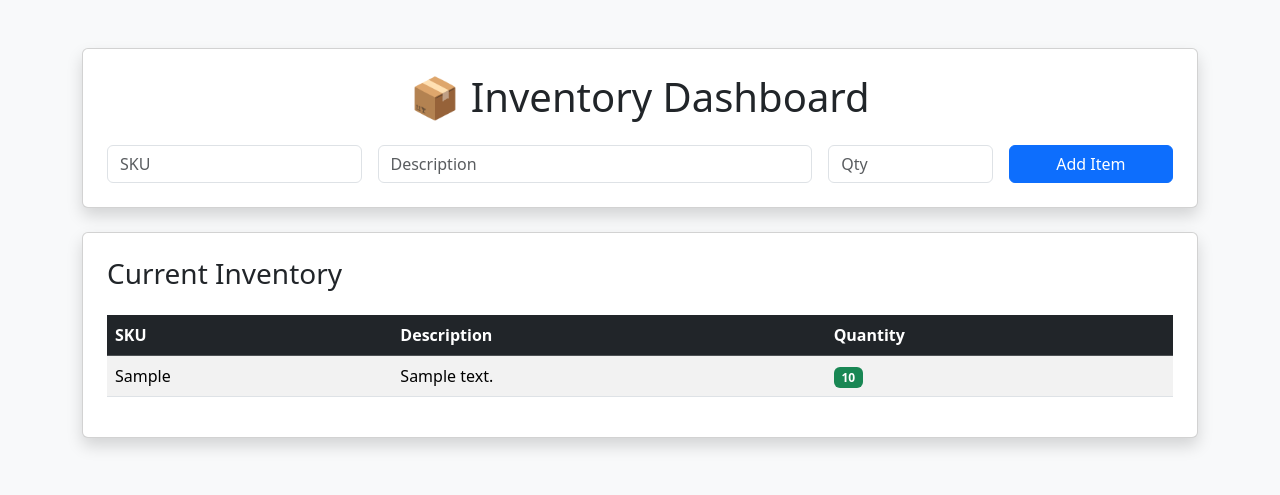
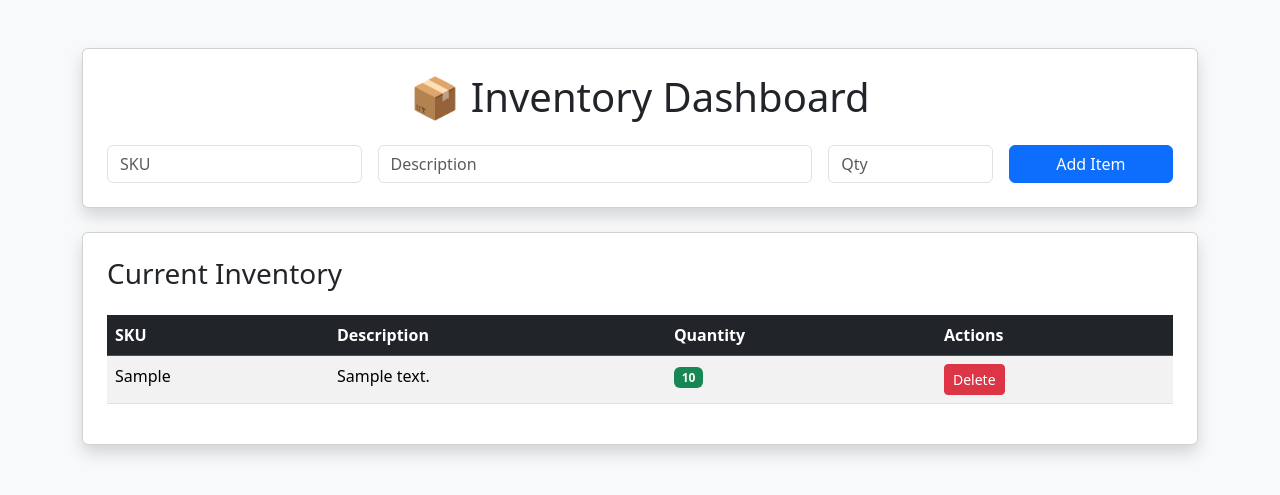
Before and after one commit to maxjack20001-bot/logistics_system-, a FastAPI app: page / in a window 1280 px wide. Shown: the top 495 px of the page. Run offline with FastAPI, Linux system fonts and the light colour scheme; tables that the repository leaves empty hold one stand-in row (values such as "Sample post").

Commit message:
Update index.html

```diff
--- a/templates/index.html
+++ b/templates/index.html
@@ -36,6 +36,7 @@
         <th>SKU</th>
         <th>Description</th>
         <th>Quantity</th>
+        <th>Actions</th>
     </tr>
 </thead>
             <tbody>
@@ -50,6 +51,12 @@
             <span class="badge bg-success">{{ item.quantity }}</span>
         {% endif %}
     </td>
+
+    <td>
+        <form action="/delete/{{ item.id }}" method="post" style="display:inline;">
+            <button class="btn btn-sm btn-danger">Delete</button>
+        </form>
+                    </td>
                 </tr>
                 {% endfor %}
             </tbody>
```
Lines whose indentation alone changed are shown as unchanged.
